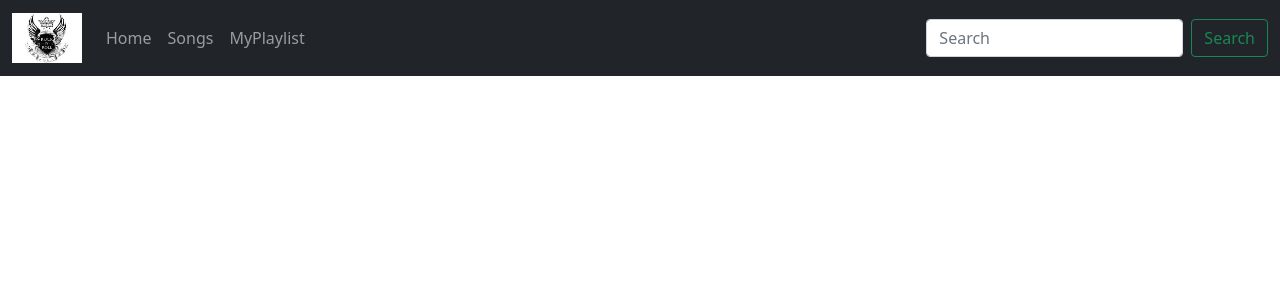
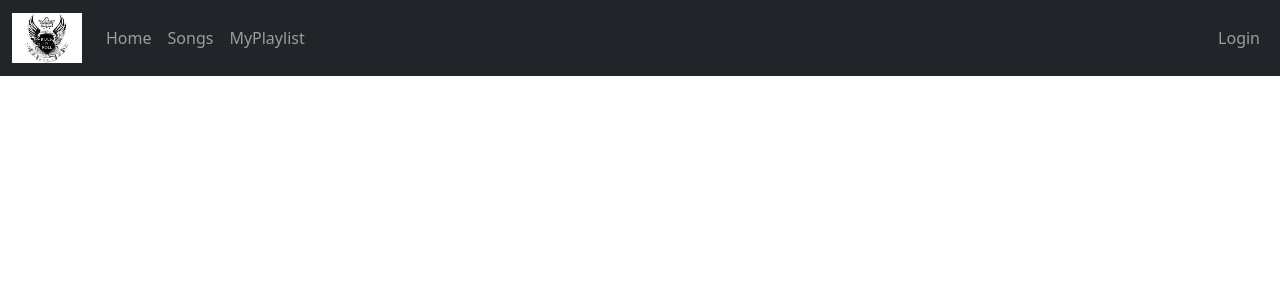
Before and after one commit to Rajish123/MusicWeb, a Django app: page /music_list/ in a window 1280 px wide. Shown: the top 300 px of the page. Run offline with Django 3.2, Linux system fonts and the light colour scheme; data that the repository does not hold is empty; parts of the project's set-up code (start-up, migrations or seed data) failed here and were passed over.

Commit message:
bootstrap

```diff
--- a/music/templates/music/index.html
+++ b/music/templates/music/index.html
@@ -37,10 +37,23 @@
               </li>
 
             </ul>
-            <form class="d-flex" role="search">
-              <input class="form-control me-2" type="search" placeholder="Search" aria-label="Search">
-              <button class="btn btn-outline-success" type="submit">Search</button>
-            </form>
+            <ul class="navbar-nav mb-2 mb-lg-0">
+              {% if user.is_authenticated %}
+              <li class="nav-item">
+                <a class="nav-link" href="{% url 'accounts:logout' %}">Logout</a>
+              </li>
+              <li class="nav-item">
+                <a class="nav-link" href="#">Welcome, {{user.username}}</a>
+              </li>
+
+              {% else %}
+
+              <li class="nav-item">
+                <a class="nav-link" href="{% url 'accounts:login' %}">Login</a>
+              </li>
+
+              {% endif %}
+
           </div>
         </div>
       </nav>
--- a/music/templates/music/songs_list.html
+++ b/music/templates/music/songs_list.html
@@ -16,11 +16,12 @@
                 <svg xmlns="http://www.w3.org/2000/svg" width="16" height="16" fill="currentColor" class="bi bi-play-fill" viewBox="0 0 16 16">
                     <path d="m11.596 8.697-6.363 3.692c-.54.313-1.233-.066-1.233-.697V4.308c0-.63.692-1.01 1.233-.696l6.363 3.692a.802.802 0 0 1 0 1.393z"/>
                 </svg>&nbsp;&nbsp;<span>Play</span>
-                <a class="btn btn-outline-dark" href = "{{song.get_absolute_url}}" type="button" class="btn btn-light">
-                    <i class="bi bi-hand-thumbs-up-fill"></i>
-                    <svg xmlns="http://www.w3.org/2000/svg" width="16" height="16" fill="currentColor" class="bi bi-hand-thumbs-up-fill" viewBox="0 0 16 16">
-                        <path d="M6.956 1.745C7.021.81 7.908.087 8.864.325l.261.066c.463.116.874.456 1.012.965.22.816.533 2.511.062 4.51a9.84 9.84 0 0 1 .443-.051c.713-.065 1.669-.072 2.516.21.518.173.994.681 1.2 1.273.184.532.16 1.162-.234 1.733.058.119.103.242.138.363.077.27.113.567.113.856 0 .289-.036.586-.113.856-.039.135-.09.273-.16.404.169.387.107.819-.003 1.148a3.163 3.163 0 0 1-.488.901c.054.152.076.312.076.465 0 .305-.089.625-.253.912C13.1 15.522 12.437 16 11.5 16H8c-.605 0-1.07-.081-1.466-.218a4.82 4.82 0 0 1-.97-.484l-.048-.03c-.504-.307-.999-.609-2.068-.722C2.682 14.464 2 13.846 2 13V9c0-.85.685-1.432 1.357-1.615.849-.232 1.574-.787 2.132-1.41.56-.627.914-1.28 1.039-1.639.199-.575.356-1.539.428-2.59z"/>
-                    </svg>&nbsp;&nbsp;<span>Vote</span>
+              </a>
+              <a class="btn btn-outline-dark" href = "{{song.get_absolute_url}}" type="button" class="btn btn-light">
+                  <i class="bi bi-hand-thumbs-up-fill"></i>
+                  <svg xmlns="http://www.w3.org/2000/svg" width="16" height="16" fill="currentColor" class="bi bi-hand-thumbs-up-fill" viewBox="0 0 16 16">
+                      <path d="M6.956 1.745C7.021.81 7.908.087 8.864.325l.261.066c.463.116.874.456 1.012.965.22.816.533 2.511.062 4.51a9.84 9.84 0 0 1 .443-.051c.713-.065 1.669-.072 2.516.21.518.173.994.681 1.2 1.273.184.532.16 1.162-.234 1.733.058.119.103.242.138.363.077.27.113.567.113.856 0 .289-.036.586-.113.856-.039.135-.09.273-.16.404.169.387.107.819-.003 1.148a3.163 3.163 0 0 1-.488.901c.054.152.076.312.076.465 0 .305-.089.625-.253.912C13.1 15.522 12.437 16 11.5 16H8c-.605 0-1.07-.081-1.466-.218a4.82 4.82 0 0 1-.97-.484l-.048-.03c-.504-.307-.999-.609-2.068-.722C2.682 14.464 2 13.846 2 13V9c0-.85.685-1.432 1.357-1.615.849-.232 1.574-.787 2.132-1.41.56-.627.914-1.28 1.039-1.639.199-.575.356-1.539.428-2.59z"/>
+                  </svg>&nbsp;&nbsp;<span>Vote</span>
                 </a>
             </div>
           </div>
```
Also changed, not shown: music/templates/music/home.html (+10 -0 lines).
